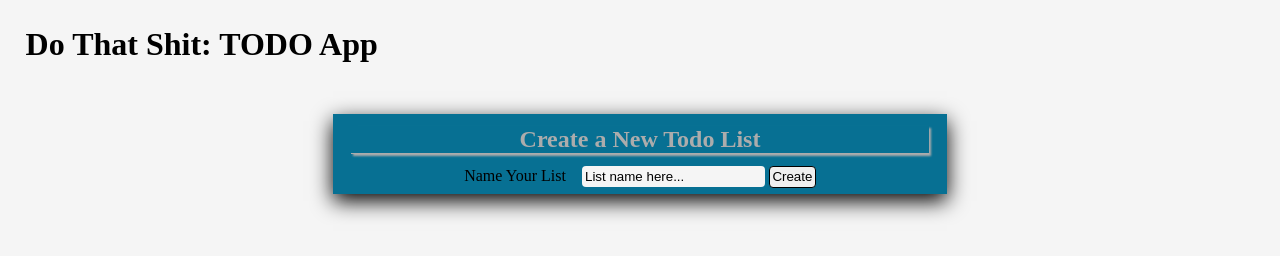
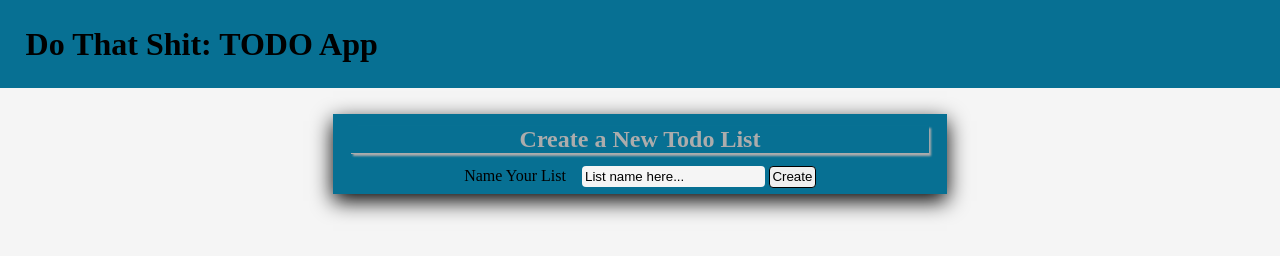
Before and after one commit to ctdupuis/lab-deployment, a website: page public/index.html in a window 1280 px wide. Drawn offline with Linux system fonts and the light colour scheme.

Commit message:
more styles

```diff
--- a/public/assets/styles.css
+++ b/public/assets/styles.css
@@ -21,6 +21,7 @@ h2 {
 
 .head {
     padding: 2%;
+    background-color: var(--blue-d);
 }
 
 .wrapper {
```
